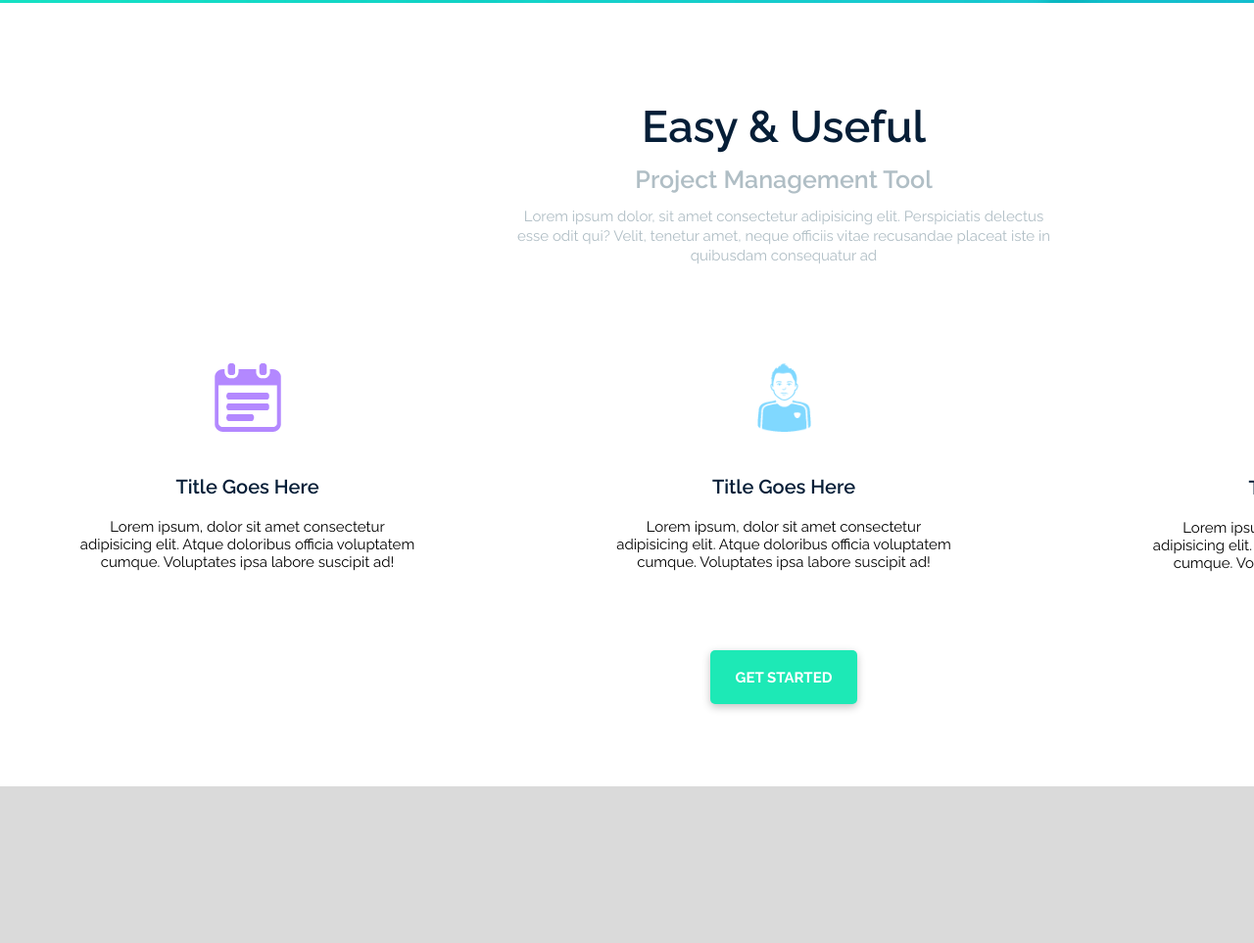
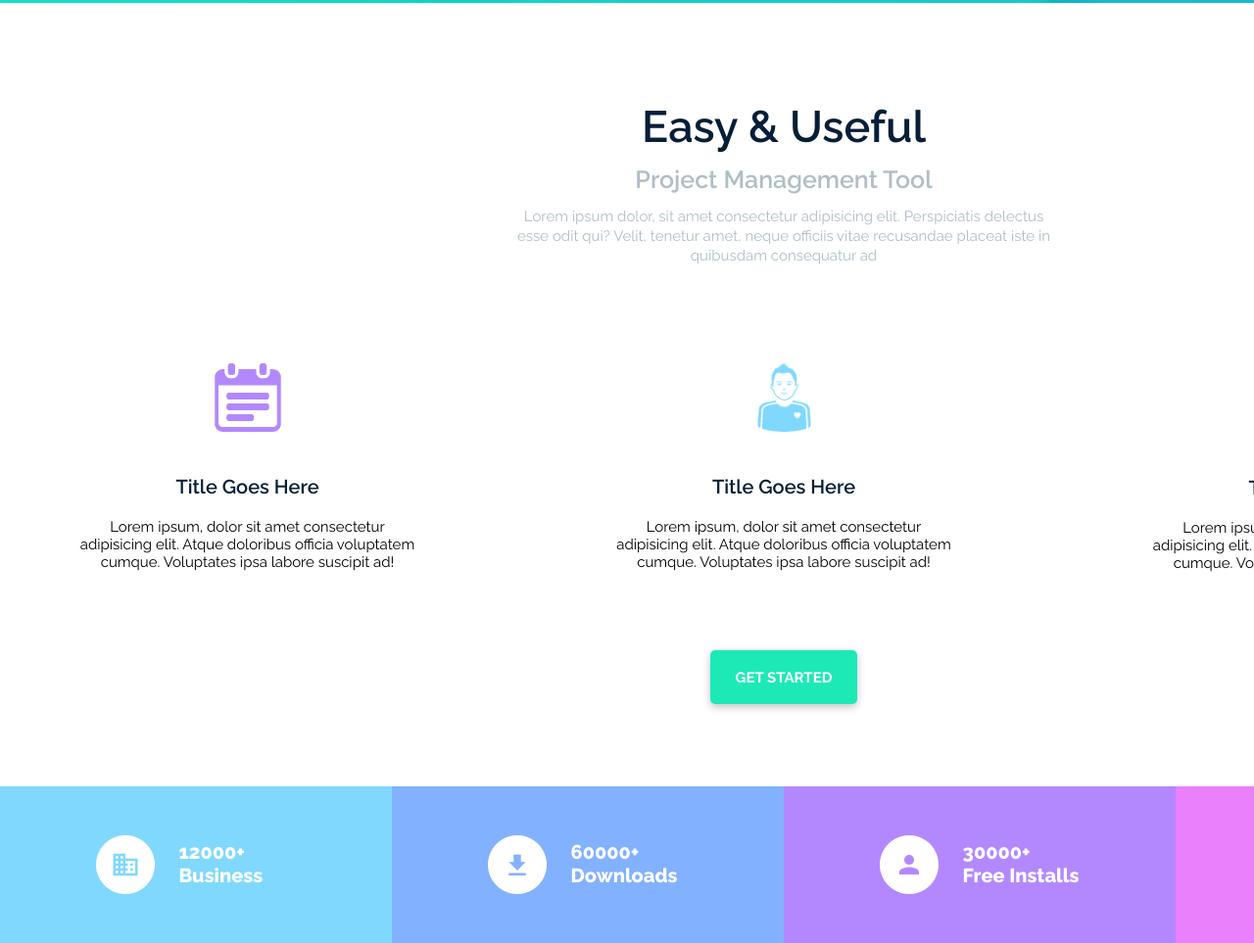
Before and after one commit to TaBaTaDzE93/Project, a plain HTML site: page index.html in a window 1280 px wide. Shown: the part 747-1710 px from the top of the page at 98% size. Before the commit the page ends 1550 px from the top, so only its background shows below. Drawn offline with Linux system fonts and the light colour scheme.

Commit message:
add new section Business

```diff
--- a/index.html
+++ b/index.html
@@ -120,7 +120,33 @@
                 </div>
             </div>
         </section>
-        <section></section>
+
+        <section class="Narrow_section">
+                <div class="business__box one">
+                    <a href="#">
+                        <img src="img/icon/build.png" alt="build">
+                        <h3 class="Business_title">12000+ <br>Business</h3>
+                    </a>
+                </div>
+                <div class="business__box two">
+                    <a href="#">
+                        <img src="img/icon/download.png" alt="download btn">
+                        <h3 class="Business_title">60000+ <br>Downloads</h3>
+                    </a>
+                </div>
+                <div class="business__box tree">
+                    <a href="">
+                        <img src="img/icon/human.png" alt="human icon">
+                        <h3 class="Business_title">30000+ <br>Free Installs</h3>
+                    </a>
+                </div>
+                <div class="business__box four">
+                    <a href="#">
+                        <img src="img/icon/pinkdownload.png" alt="download btn">
+                        <h3 class="Business_title">40000+ <br>Pro Users</h3>
+                    </a>
+                </div>
+        </section>
         <section></section>
         <section></section>
         <section></section>
--- a/styles.css
+++ b/styles.css
@@ -14,7 +14,6 @@ body {
 }
 
 /* second div from header */
-/**************************/
 .head_bg {
   width: 1440px;
   height: 750px;
@@ -89,7 +88,7 @@ body {
 /* header registration form */
 .forn__btn {
   width: 80px;
-  height: 25px;
+  height: 30px;
   border: 1px solid white;
   background: none;
   border-radius: 2%;
@@ -286,3 +285,52 @@ iframe {
   width: 55px;
   height: 70px;
 }
+
+/* business section */
+.Narrow_section {
+  height: auto;
+  display: flex;
+  margin: 0 auto;
+}
+
+.business__box {
+  width: 400px;
+  height: 150px;
+  display: flex;
+  justify-content: center;
+  padding-top: 10px;
+}
+
+.business__box a {
+  display: flex;
+  color: white;
+  padding: 40px 40px 40px 40px;
+}
+
+.business__box img {
+  width: 60px;
+  height: 60px;
+  margin-right: 25px;
+}
+
+.one {
+  background-color: #80d8ff;
+}
+.two {
+  background-color: #82b1ff;
+}
+.tree {
+  background-color: #b388ff;
+}
+.four {
+  background-color: #ea80fc;
+}
+
+.Business_title {
+  width: 120px;
+  height: 60px;
+  padding: 5px 0 0 0;
+  font-size: 20px;
+  font-family: "Raleway", sans-serif;
+  font-weight: 800;
+}
```
